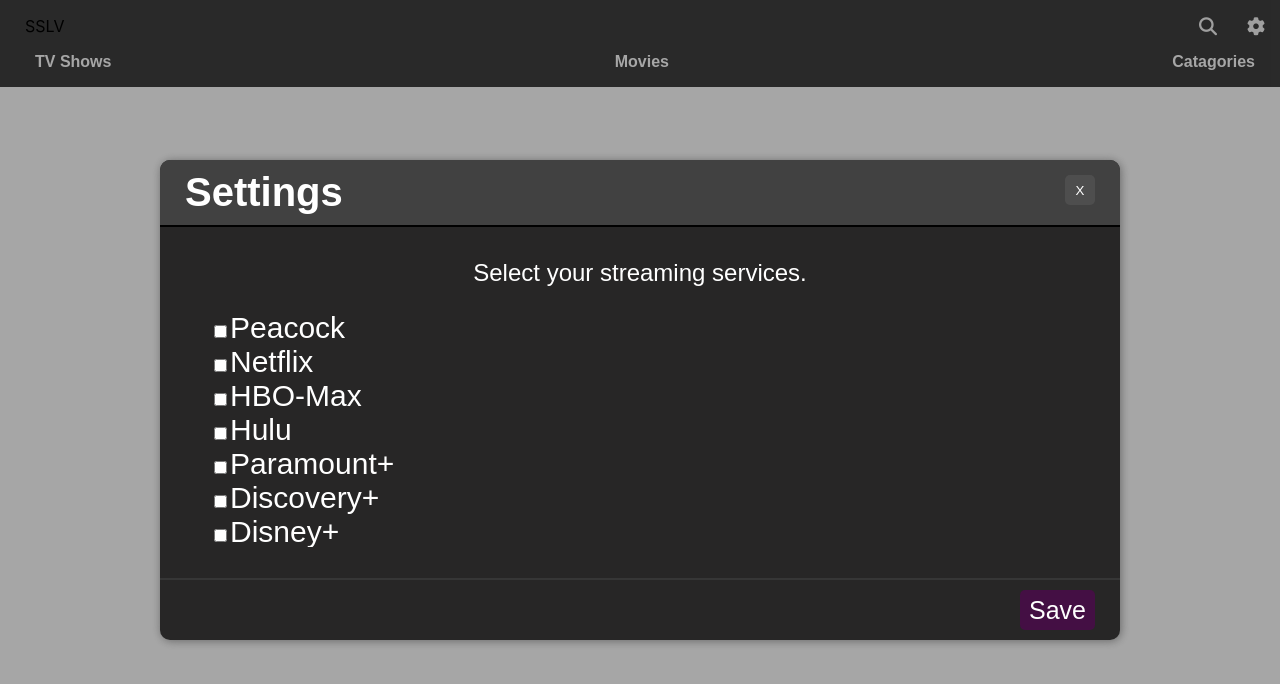
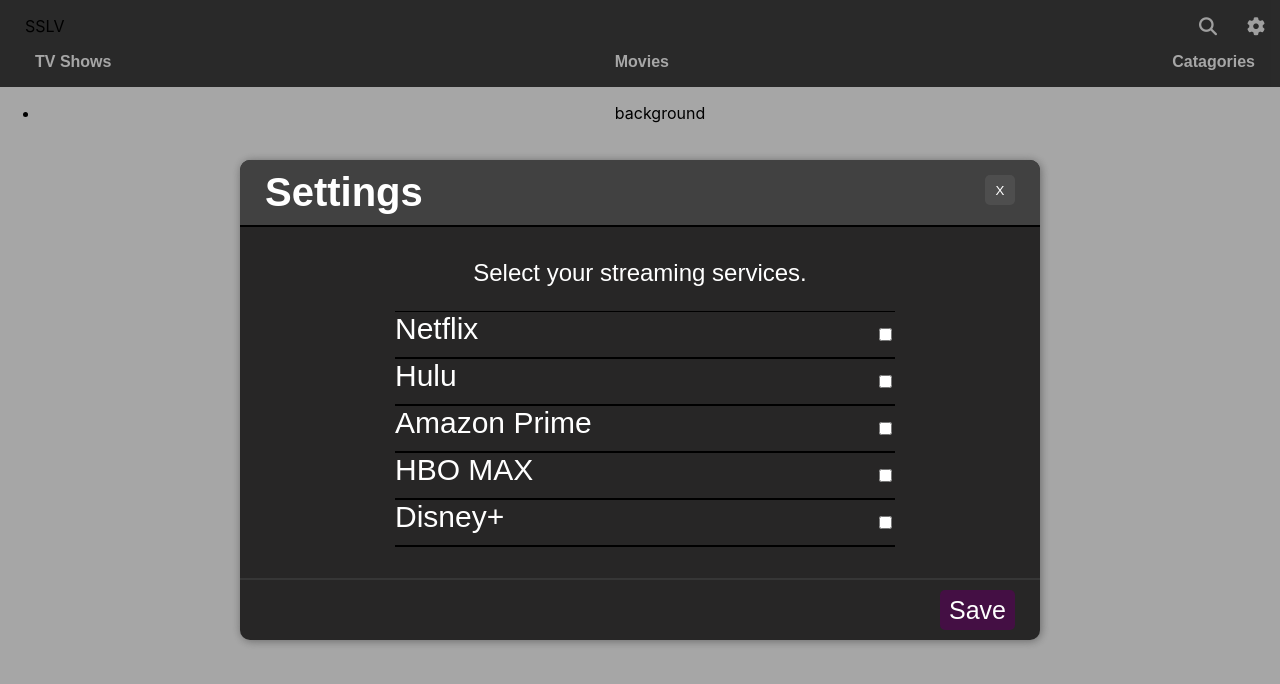
Before and after one commit to MHolt193/SSLV, a React (Create React App) app: page / in a window 1280 px wide. Both pictures are taken after a click on the item 1256 px from the left and 26 px from the top of the page. Shown: the top 684 px of the page. Built offline with nearby package versions, Linux system fonts and the light colour scheme; a web font is replaced by a local one.

Commit message:
added streaming services.
fetched watchemode api for service and selected a few streaming services.  started to add ability to save checkbox  to local storage.

```diff
--- a/src/App.js
+++ b/src/App.js
@@ -1,14 +1,16 @@
 import { useState } from "react";
 import "./App.css";
 import Header from "./Components/Header";
-import Settings from "./Components/Settings";
+import Settings from "./Components/Settings/Settings";
 
 const App = (props) => {
+
   const [settingsUp, controlSettings] = useState(false);
 
   const settingsHandler = () => {
     settingsUp === false ? controlSettings(true) : controlSettings(false);
   };
+
 
   return (
     <div className="App">
--- a/src/Components/Header.module.css
+++ b/src/Components/Header.module.css
@@ -42,6 +42,7 @@
     font-weight: bold;
     color: white;
     font-family: 'Gemunu Libre', sans-serif;
+    cursor: pointer;
 }
 .nav-list li:hover{
     transform: scale(1.1,1.1)
--- a/src/Components/Home.js
+++ b/src/Components/Home.js
@@ -4,7 +4,7 @@
     return (
         <>
         <ul>
-            {props.results}
+           <li> {props.results}</li>
         </ul>
         </>
     )
--- a/src/Components/Settings.js
+++ b/src/Components/Settings/Settings.js
@@ -1,19 +1,13 @@
-import React from "react";
+import React, { useEffect } from "react";
 import classes from "./Settings.module.css";
+import services from './services'
 
 const Settings = (props) => {
-
-    const streamingServices = [
-    "Peacock",
-    "Netflix",
-    "HBO-Max",
-    "Hulu",
-    "Paramount+",
-    "Discovery+",
-    "Disney+",
-    "Prime-Video",
-  ];
-
+      const checkHandler = (event) =>{
+        if(event.target.checked === true){
+          localStorage.setItem(event.target.id, true);
+        }
+      }
   return (
     <div className={classes.settings}>
       <div className={classes["settings-card"]}>
@@ -29,11 +23,11 @@
         <div className={classes.body}>
           <p>Select your streaming services.</p>
           <ul >
-            {streamingServices.map((service) => (
-              <li key={service} className={classes.services}>
-                <label htmlFor={service}>
-                  <input type="checkbox" id={service} />
-                  {service}
+            {services.map((service) => (
+              <li key={service.id} className={classes.services}>
+                <label htmlFor={service.id}>
+                  {service.name}
+                  <input type="checkbox" id={service.id} onClick={checkHandler}/>
                 </label>
               </li>
             ))}
--- a/src/Components/Settings.module.css
+++ b/src/Components/Settings/Settings.module.css
@@ -16,7 +16,9 @@
   background-color: rgb(39, 38, 38);
   border-radius: 10px;
   width: 75%;
+  max-width: 800px;
   height: 60%;
+  max-height:600px;
   box-shadow: 1px 1px 10px rgb(105, 105, 105);
 }
 .title-section {
@@ -45,6 +47,7 @@
   background-color: rgba(119, 118, 118, 0.25);
   border-radius: 5px;
   border: none;
+  cursor: pointer;
 }
 .close-button:hover {
   transform: scale(1.1, 1.1);
@@ -64,12 +67,26 @@
 .services {
   display: flex;
   flex-direction: column;
-  justify-content: left;
-  align-items: baseline;
+  justify-content: center;
+  align-items:center;
   color: white;
-  margin-left: 10px;
+  margin-left: -15px;
+  width: 100%;
   font-family: "Gemunu Libre", sans-serif;
   font-size: 30px;
+}
+.services label{
+  width: 75%;
+  max-width: 500px;
+  height: 45px;
+  margin: 0px;
+  justify-content: space-between;
+  border-bottom: 1px solid black;
+  border-top: 1px solid black;
+  display: flex;
+}
+.services label:hover{
+  background-color: grey;
 }
 .footer {
   border-top: 2px solid rgb(54, 54, 54);
@@ -88,6 +105,7 @@
   color: white;
   font-family: "Gemunu Libre", sans-serif;
   font-size: 25px;
+  cursor: pointer;
 }
 .footer button:hover{
     border: 2px solid rgb(163, 28, 241);
--- /dev/null
+++ b/src/Components/Settings/services.js
@@ -0,0 +1,13 @@
+const services = [
+    { id: 203, name: "Netflix", type: "sub"},
+    { id: 157, name: "Hulu", type: "sub"},
+    { id: 26, name: "Amazon Prime", type: "sub"  },
+    { id: 387, name: "HBO MAX", type: "sub"  },
+    { id: 372, name: "Disney+", type: "sub"  },
+    { id: 371, name: "AppleTV+", type: "sub"  },
+    { id: 444, name: "Paramount+", type: "sub"  },
+    { id: 388, name: "Peacock", type: "free"  },
+    { id: 389, name: "Peacock Premium", type: "sub"  },
+    { id: 445, name: "Discovery+", type: "sub"  },
+]
+export default services
--- a/src/routes.js
+++ b/src/routes.js
@@ -5,6 +5,6 @@
 
 export default (
     <Route path='/' component={App} >
-        <IndexRoute component={props => <Home apiResults='' {...props}/>} />
+        <IndexRoute component={props => <Home results='background' {...props}/>} />
     </Route>
 )
```
